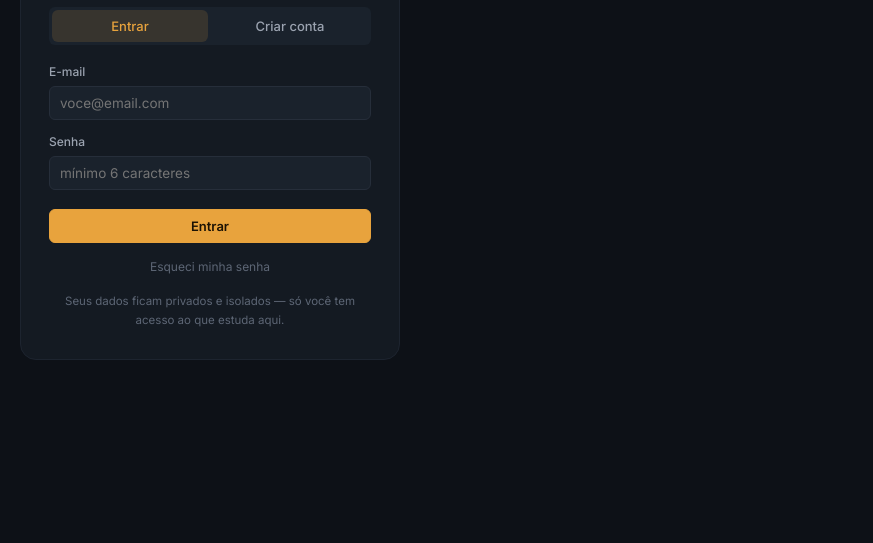
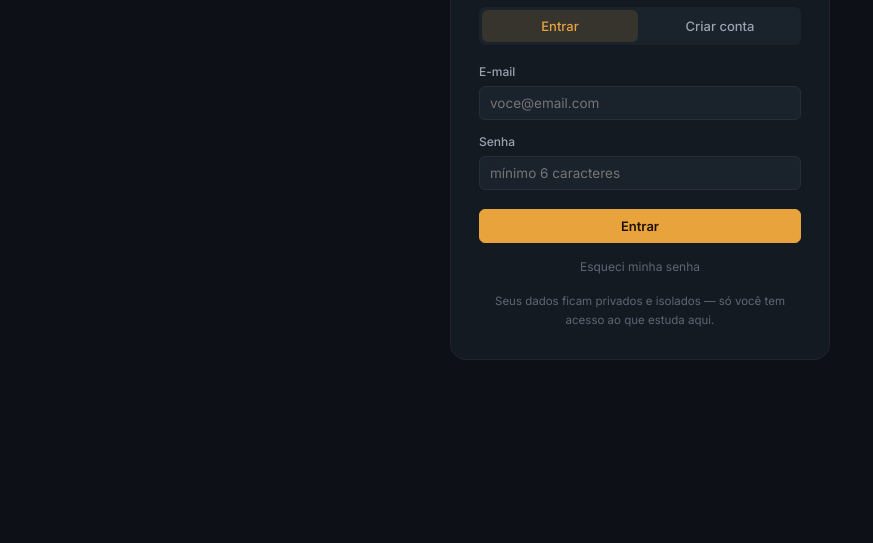
Before and after one commit to joaoluis25/StudyEasy, a plain HTML site: page index.html in a window 1280 px wide. Shown: the part 257-800 px from the top of the page, without its empty margins (0-873 px from the left). Drawn offline with nearby package versions, Linux system fonts and the light colour scheme.

Commit message:
centralizando campo de email

```diff
--- a/style.css
+++ b/style.css
@@ -249,7 +249,7 @@ button:focus-visible, a:focus-visible, [tabindex]:focus-visible{outline:2px soli
 @media (min-width:861px){ .backdrop-close{display:none;} }
 
 /* Auth screen */
-.auth-wrap{min-height:100vh; display:flex; align-items:center; justify-content:center; padding:20px;}
+.auth-wrap{min-height:100vh; width: 100%; display:flex; align-items:center; justify-content:center; padding:20px;}
 .auth-card{width:100%; max-width:380px; background:var(--surface); border:1px solid var(--border-soft); border-radius:var(--radius-l); padding:30px 28px;}
 .auth-brand{display:flex; align-items:center; gap:9px; justify-content:center; margin-bottom:22px;}
 .auth-brand .dot{width:9px; height:9px; border-radius:50%; background:var(--amber); box-shadow:0 0 10px var(--amber);}
```
